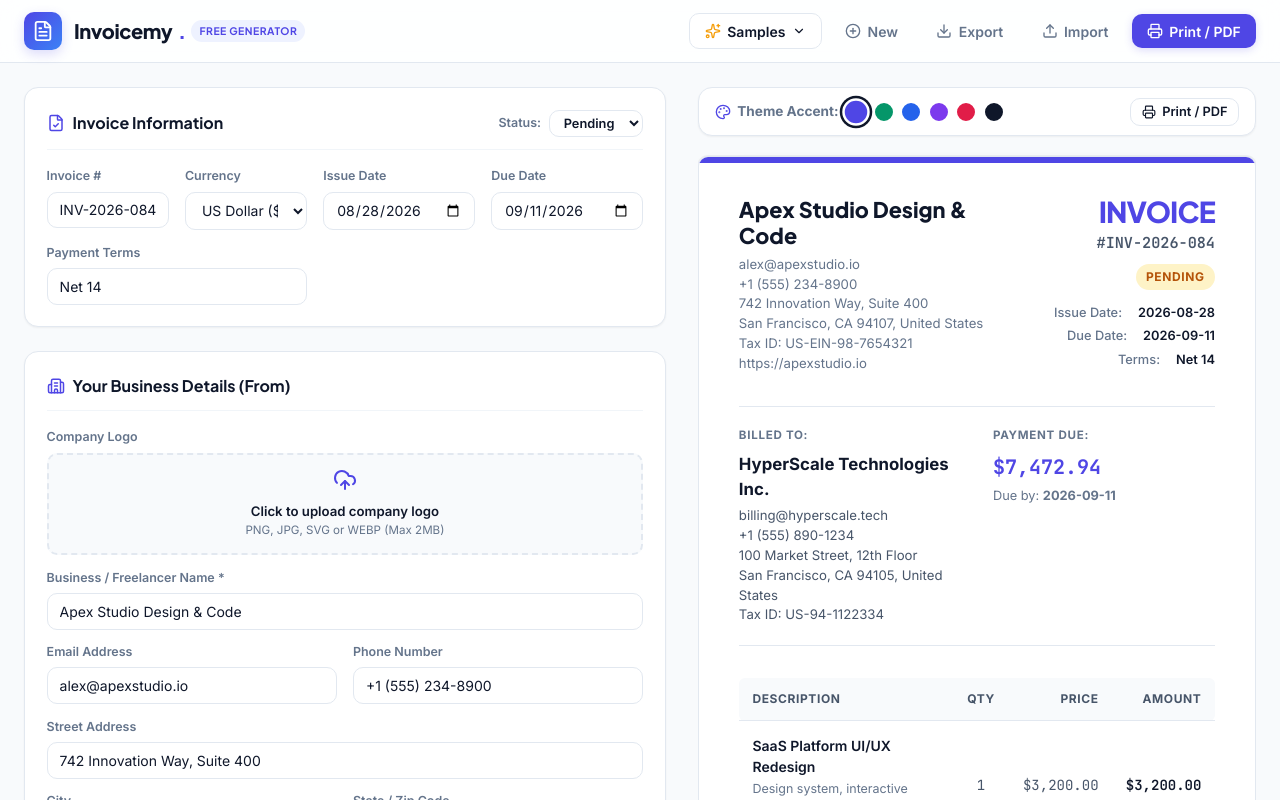
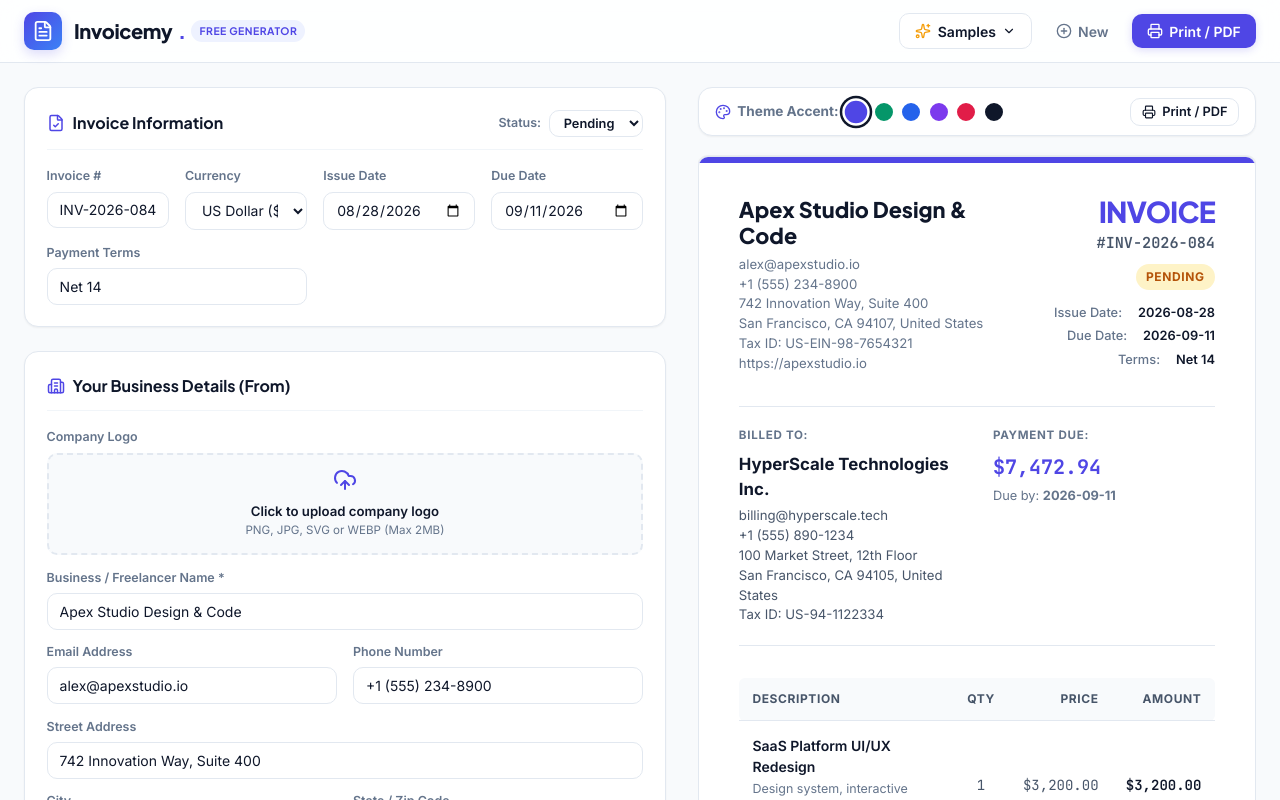
Before and after one commit to tolulopeolugbebi/Invoicemy, a React (Vite) app: page / in a window 1280 px wide. Shown: the top 800 px of the page. Built offline with nearby package versions, Linux system fonts and the light colour scheme.

Commit message:
Removed unnecessary invoice import and export actions

```diff
--- a/src/components/Navbar.tsx
+++ b/src/components/Navbar.tsx
@@ -1,16 +1,13 @@
-import React, { useState, useRef } from 'react';
+import React, { useState } from 'react';
 import {
   FileText,
   Printer,
   PlusCircle,
   Sparkles,
-  Download,
-  Upload,
   ChevronDown
 } from 'lucide-react';
 import type { InvoiceData } from '../types/invoice';
 import { sampleTemplates, emptyInvoice } from '../utils/sampleData';
-import { exportInvoiceToJson } from '../utils/storage';
 import confetti from 'canvas-confetti';
 
 interface NavbarProps {
@@ -27,7 +24,6 @@
   setActiveTab,
 }) => {
   const [templateDropdownOpen, setTemplateDropdownOpen] = useState(false);
-  const fileInputRef = useRef<HTMLInputElement>(null);
 
   const handlePrint = () => {
     try {
@@ -62,28 +58,7 @@
     }
   };
 
-  const handleImportJson = (e: React.ChangeEvent<HTMLInputElement>) => {
-    const file = e.target.files?.[0];
-    if (!file) return;
 
-    const reader = new FileReader();
-    reader.onload = (event) => {
-      try {
-        const parsed = JSON.parse(event.target?.result as string);
-        if (parsed && parsed.items && Array.isArray(parsed.items)) {
-          onUpdateInvoice(parsed);
-          alert('Invoice loaded successfully!');
-        } else {
-          alert('Invalid invoice JSON format.');
-        }
-      } catch {
-        alert('Failed to parse JSON file.');
-      }
-    };
-    reader.readAsText(file);
-    // Reset file input value
-    e.target.value = '';
-  };
 
   return (
     <header className="navbar no-print">
@@ -164,34 +139,6 @@
             <span>New</span>
           </button>
 
-          {/* Export JSON */}
-          <button
-            id="export-json-btn"
-            className="btn btn-subtle"
-            onClick={() => exportInvoiceToJson(invoice)}
-            title="Export invoice data as JSON"
-          >
-            <Download size={16} />
-            <span className="hide-on-mobile-tab">Export</span>
-          </button>
-
-          {/* Import JSON */}
-          <button
-            id="import-json-btn"
-            className="btn btn-subtle"
-            onClick={() => fileInputRef.current?.click()}
-            title="Import invoice JSON file"
-          >
-            <Upload size={16} />
-            <span className="hide-on-mobile-tab">Import</span>
-          </button>
-          <input
-            type="file"
-            ref={fileInputRef}
-            style={{ display: 'none' }}
-            accept=".json,application/json"
-            onChange={handleImportJson}
-          />
 
           {/* Primary Action: Print / PDF */}
           <button
```
